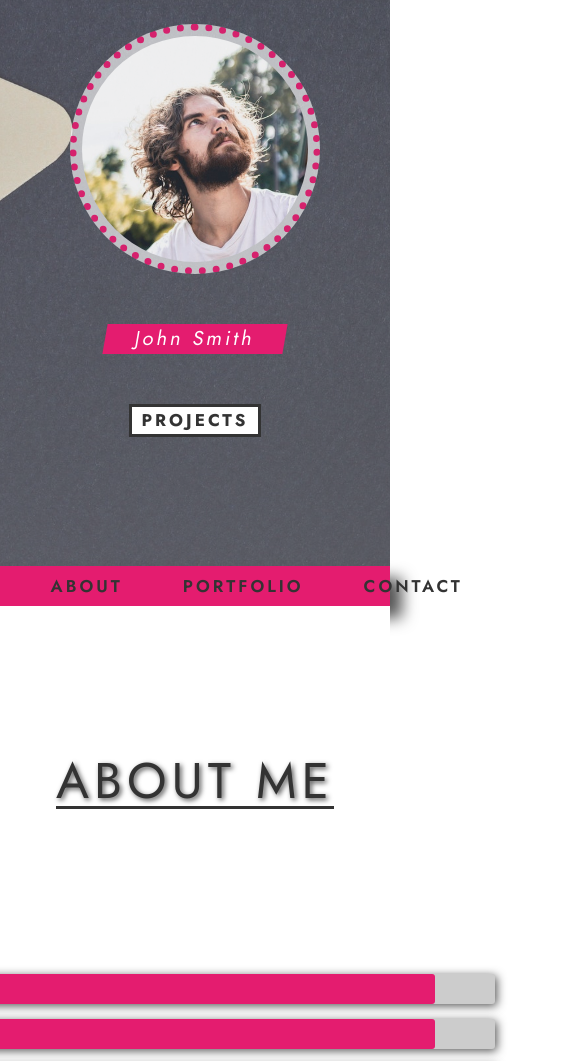
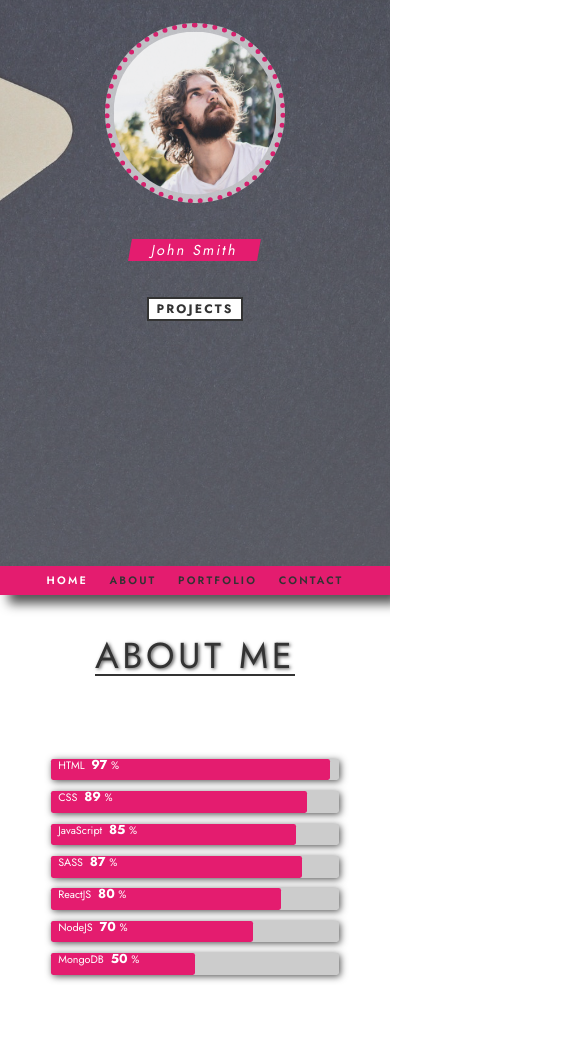
Before and after one commit to marikalazorsky/portfolio-website, a website: page src/index.html in a window 390 px wide. Shown: the part 278-1339 px from the top of the page, 585 px wide, since content can reach past the window. Drawn offline with Linux system fonts and the light colour scheme.

Commit message:
navbar and Progress Bars JS, responsive

```diff
--- a/src/index.html
+++ b/src/index.html
@@ -7,13 +7,13 @@
     <link rel="stylesheet" href="css/style.css" type="text/css" />
     <link rel="stylesheet" href="https://cdnjs.cloudflare.com/ajax/libs/font-awesome/6.1.1/css/all.min.css" integrity="sha512-KfkfwYDsLkIlwQp6LFnl8zNdLGxu9YAA1QvwINks4PhcElQSvqcyVLLD9aMhXd13uQjoXtEKNosOWaZqXgel0g==" crossorigin="anonymous" referrerpolicy="no-referrer" />
     <link href="https://fonts.googleapis.com/css2?family=Jost:wght@100;200;300;400;500;600;700;800;900&display=swap" rel="stylesheet">
-    <script src="js/main.js"></script>
+
   </head>
   <body>
     <div class="container">
 
       <!-- Section 1 -->
-      <section class="section-1 center">
+      <section class="section-1 center" id ="home">
         <h1 class="section-1-heading">
           Web Developer
         </h1>
@@ -25,56 +25,56 @@
 
       <!-- Navbar -->
       <nav class="navbar center">
-        <a href="#" class="navbar-link">Home</a>
-        <a href="#" class="navbar-link">About</a>
-        <a href="#" class="navbar-link">Portfolio</a>
-        <a href="#" class="navbar-link">Contact</a>
+        <a href="#home" class="navbar-link">Home</a>
+        <a href="#about" class="navbar-link">About</a>
+        <a href="#projects" class="navbar-link">Portfolio</a>
+        <a href="#contact" class="navbar-link">Contact</a>
       </nav>
       <!-- End of Navbar -->
 
       <!-- Section 2 -->
-      <section class="section-2">
+      <section class="section-2" id="about">
         <h1 class="section-heading section-2-heading">About Me</h1>
         <div class="progress-bars-wrapper">
           <div class="progress-bar">
             <p class="progress-text">
-              HTML <span>97</span>%
+              HTML <span></span>%
             </p>
             <div class="progress-percent"></div>
           </div>
           <div class="progress-bar">
             <p class="progress-text">
-              CSS <span>89</span>%
+              CSS <span></span>%
             </p>
             <div class="progress-percent"></div>
           </div>
           <div class="progress-bar">
             <p class="progress-text">
-              JavaScript <span>85</span>%
+              JavaScript <span></span>%
             </p>
             <div class="progress-percent"></div>
           </div>
           <div class="progress-bar">
             <p class="progress-text">
-              SASS <span>87</span>%
+              SASS <span></span>%
             </p>
             <div class="progress-percent"></div>
           </div>
           <div class="progress-bar">
             <p class="progress-text">
-              ReactJS <span>80</span>%
+              ReactJS <span></span>%
             </p>
             <div class="progress-percent"></div>
           </div>
           <div class="progress-bar">
             <p class="progress-text">
-              NodeJS <span>70</span>%
+              NodeJS <span></span>%
             </p>
             <div class="progress-percent"></div>
           </div>
           <div class="progress-bar">
             <p class="progress-text">
-              MongoDB <span>50</span>%
+              MongoDB <span></span>%
             </p>
             <div class="progress-percent"></div>
           </div>
@@ -102,7 +102,7 @@
       <!-- End Of Section 2 -->
 
       <!-- Section 3 -->
-      <section class="section-3">
+      <section class="section-3" id="projects">
         <h1 class="section-heading section-3-heading">My Projects</h1>
         <div class="projects-wrapper center">
           <div class="project">
@@ -183,7 +183,7 @@
       <!-- End Of Section 3 -->
 
       <!-- Section 4 -->
-      <section class="section-4">
+      <section class="section-4" id ="contact">
         <h1 class="section-heading section-4-heading">Contact Me</h1>
         <form class="contact-form center">
           <input type="text" placeholder="Name">
@@ -197,16 +197,16 @@
       <!-- Footer -->
       <footer class="footer center">
         <div class="social-media">
-          <a href="#" class="social-media-link">
+          <a href="#none" class="social-media-link">
             <i class="fab fa-github-square"></i>
           </a>
-          <a href="#" class="social-media-link">
+          <a href="#none" class="social-media-link">
             <i class="fab fa-youtube"></i>
           </a>
-          <a href="#" class="social-media-link">
+          <a href="#none" class="social-media-link">
             <i class="fab fa-facebook-square"></i>
           </a>
-          <a href="#" class="social-media-link">
+          <a href="#none" class="social-media-link">
             <i class="fab fa-instagram-square"></i>
           </a>
         </div>
@@ -216,5 +216,7 @@
       <!-- End Of Footer -->
 
     </div>
+
+    <script src="js/main.js"></script>
   </body>
 </html>
--- a/src/js/main.js
+++ b/src/js/main.js
@@ -0,0 +1,41 @@
+const navbar = document.querySelector(".navbar");
+const navbarOffsetTop = navbar.offsetTop;
+const sections = document.querySelectorAll('section');
+const navbarLinks = document.querySelectorAll('.navbar-link');
+const progress = document.querySelector(".progress-bars-wrapper");
+const progressBarPercents = [97, 89, 85, 87, 80, 70, 50];
+
+
+window.addEventListener("scroll", () => {
+    mainFn()
+});
+
+const mainFn = () => {
+    if(window.pageYOffset >= navbarOffsetTop) {
+        navbar.classList.add("sticky");
+    } else {
+        navbar.classList.remove("sticky");
+    }
+
+    sections.forEach((section, i) => {
+        if(window.pageYOffset >= section.offsetTop - 10) {
+            navbarLinks.forEach(navbarLinks => {
+                navbarLinks.classList.remove('change');
+            })
+            navbarLinks[i].classList.add('change');
+        }
+    });
+
+
+    if(window.pageYOffset + window.innerHeight >= progress.offsetTop) {
+        document.querySelectorAll(".progress-percent").forEach((el, i) => {
+            el.style.width = `${progressBarPercents[i]}%`;
+            el.previousElementSibling.firstElementChild.textContent = progressBarPercents[i]
+        })
+    }
+}
+mainFn()
+
+window.addEventListener('resize', () => {
+    window.location.reload();
+})
--- a/src/scss/_core.scss
+++ b/src/scss/_core.scss
@@ -13,6 +13,7 @@
 
 html {
   font-size: 62.5%;
+  scroll-behavior: smooth;
 }
 
 .center {
--- a/src/scss/blocks/navbar.scss
+++ b/src/scss/blocks/navbar.scss
@@ -4,6 +4,8 @@
   background-color: #e41c6f;
   display: flex;
   box-shadow: 1.2rem 1.2rem 1.5rem #555;
+  position: absolute;
+  z-index: 300;
 
   .navbar-link {
     font-size: 1.7rem;
@@ -34,4 +36,14 @@
       width: 130%;
     }
   }
+
+  .change {
+    color: $white;
+  }
 }
+
+.sticky {
+  position: fixed;
+  top: 0;
+  z-index: 100;
+}
--- /dev/null
+++ b/src/scss/blocks/responsive.scss
@@ -0,0 +1,126 @@
+@media (max-width: 1200px) {
+  .container {
+    .section-2 {
+      .services {
+        height: auto;
+        flex-wrap: wrap;
+
+        .service {
+          margin: 3rem 2rem;
+        }
+      }
+    }
+
+    .section-4 {
+      height: 80vh;
+    }
+  }
+}
+
+@media (max-width: 800px) {
+  .container {
+    .section-1 {
+      .section-1-heading {
+        font-size: 4rem;
+      }
+    }
+
+    .section-2 {
+      .progress-bars-wrapper {
+        .progress-bar {
+          width: 50rem;
+        }
+      }
+    }
+  }
+}
+
+@media (max-width: 600px) {
+  .container {
+    .section-1 {
+      .section-1-heading {
+        font-size: 3rem;
+      }
+    }
+    .navbar {
+      .navbar-link {
+        margin: 0 2rem;
+        font-size: 1.5rem;
+      }
+    }
+
+    .section-2 {
+      padding: 10rem;
+
+      .section-2-heading {
+        margin-bottom: 10rem;
+      }
+
+      .progress-bars-wrapper {
+        .progress-bar {
+          width: 45rem;
+        }
+      }
+    }
+
+    .section-3 {
+      .projects-wrapper {
+        .project {
+          .project-img {
+            width: 100%;
+          }
+        }
+      }
+    }
+
+    .section-4 {
+      .contact-form {
+        width: 40rem;
+      }
+    }
+
+    .footer {
+      .copyright {
+        width: 70%;
+      }
+    }
+  }
+}
+
+@media (max-width: 500px) {
+  html {
+    font-size: 55%;
+  }
+}
+
+@media (max-width: 450px) {
+  html {
+    font-size: 45%;
+
+    .container {
+      .section-1 {
+        .section-1-heading {
+          font-size: 2.5rem;
+        }
+      }
+
+      .navbar {
+        .navbar-link {
+          margin: 0 1.5rem;
+        }
+      }
+
+      .section-2 {
+        .section-2-heading {
+          text-align: center;
+        }
+
+        .progress-bars-wrapper {
+          .progress-bar {
+            width: 40rem;
+          }
+        }
+      }
+    }
+  }
+}
--- a/src/scss/blocks/section-2.scss
+++ b/src/scss/blocks/section-2.scss
@@ -33,10 +33,11 @@
       }
 
       .progress-percent {
-        width: 90%;
+        width: 0;
         height: 100%;
         background-color: #e41c6f;
         border-radius: 0.3rem;
+        transition: width 0.5s 0.5s ease-in-out;
       }
     }
   }
--- a/src/scss/style.scss
+++ b/src/scss/style.scss
@@ -10,3 +10,4 @@
 @import "blocks/section-4.scss";
 @import "blocks/navbar.scss";
 @import "blocks/footer.scss";
+@import "blocks/responsive.scss";
```
Also changed, not shown: src/css/style.css, src/js/main.min.js.
